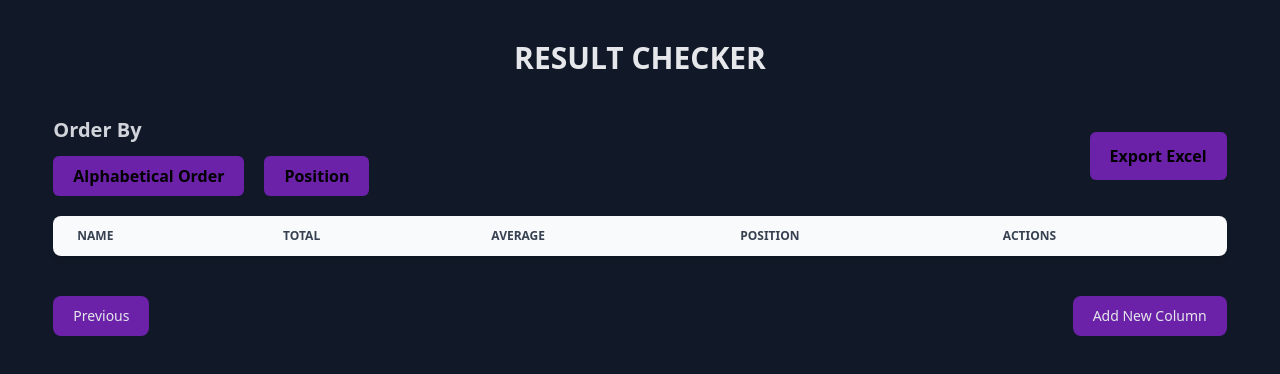
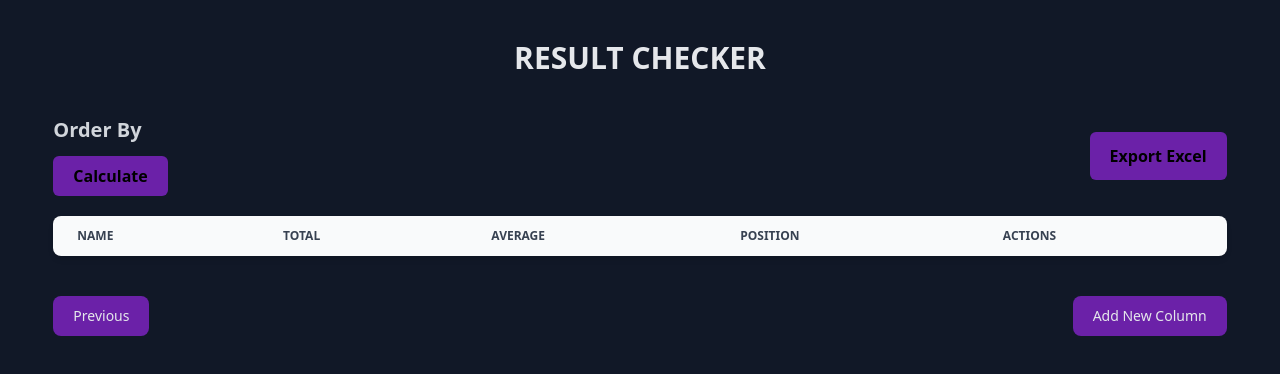
Before and after one commit to codejutsu1/result-checker, a Vue app: page / in a window 1280 px wide. Both pictures are taken after a click on the button "Proceed". Shown: the top 374 px of the page. Built offline with nearby package versions, Linux system fonts and the light colour scheme.

Commit message:
wrote code to find the sum and average of each individual score

```diff
--- a/src/App.vue
+++ b/src/App.vue
@@ -10,6 +10,9 @@ const scores = ref([])
 const number_of_columns =  ref()
 const number_of_rows = ref()
 const splice =  ref()
+const total = ref([])
+const average = ref([])
+
 
 const i = ref(1);
 
@@ -35,6 +38,13 @@ const addColumn = () => {
     if(scores.value.length != number_of_columns.value+1){
         splice.value = number_of_columns.value - (scores.value.length-1)
         scores.value.splice(splice.value)
+    }
+}
+
+const calculate = () => {
+    for (let index = 0; index < scores.value.length; index++) {
+        total.value[index] = scores.value[index].reduce((a, b) => a + b, 0)
+        average.value[index] = (total.value[index] / scores.value[index].length).toFixed(2)
     }
 }
 
@@ -126,11 +136,8 @@ onMounted( () => {
             <div>
                 <h2 class="text-gray-300 font-semibold text-xl mb-3">Order By</h2>
                 <div class="flex space-x-5">
-                    <button class="bg-purple-800 rounded-md px-5 py-2 dark:text-gray-200 font-semibold hover:bg-purple-900">
-                        Alphabetical Order
-                    </button>
-                    <button @click="testing" class="bg-purple-800 rounded-md px-5 py-2 dark:text-gray-200 font-semibold hover:bg-purple-900">
-                        Position
+                    <button @click="calculate" class="bg-purple-800 rounded-md px-5 py-2 dark:text-gray-200 font-semibold hover:bg-purple-900">
+                        Calculate
                     </button>
                 </div>
             </div>
@@ -172,10 +179,10 @@ onMounted( () => {
                             <input type="text" v-model.number="scores[index][k]" placeholder="NULL" class="py-1 px-2 focus:outline-none bg-gray-600 text-gray-200">
                         </td>
                         <td class="py-4 px-6">
-                            720
+                            {{ total[index] }}
                         </td>
                         <td class="py-4 px-6">
-                            80.23
+                            {{ average[index] }}
                         </td>
                         <td class="py-4 px-6">
                             1st
```
